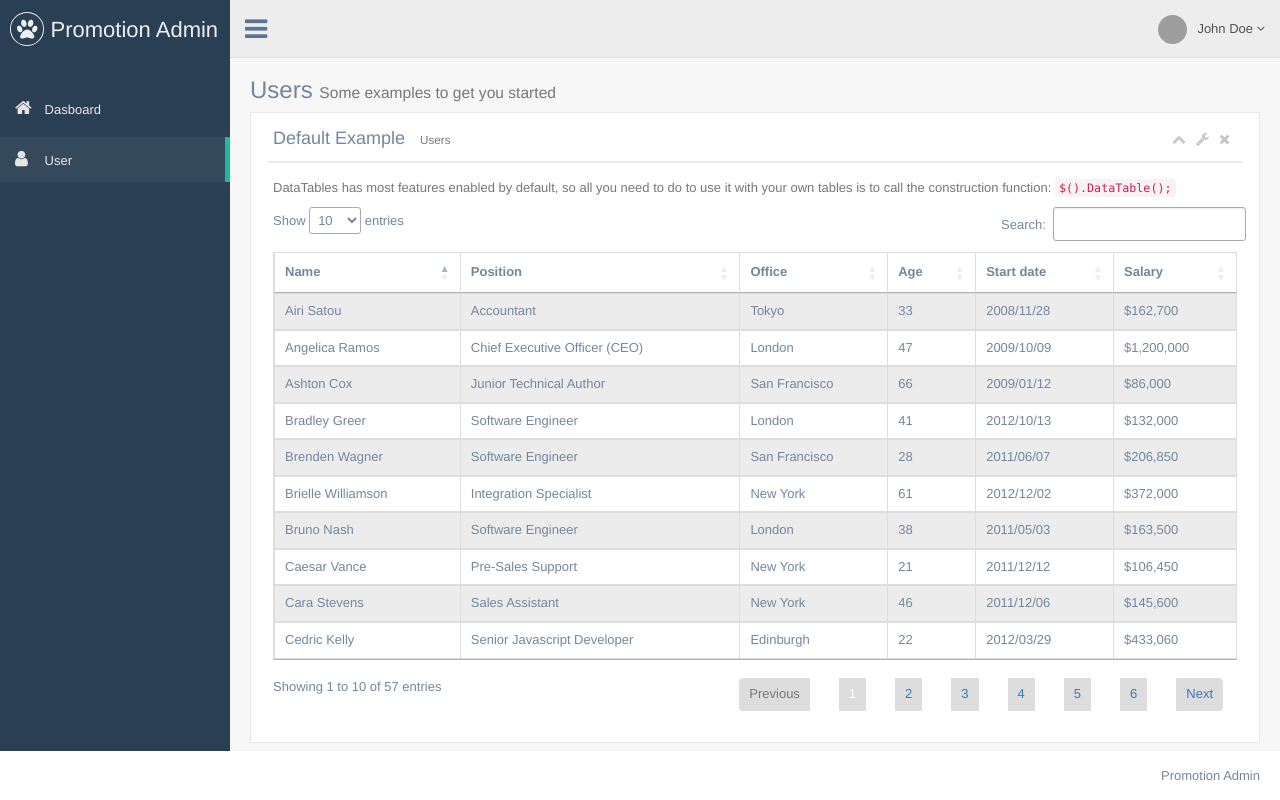
After one commit to AT-PHPIntership/my_promotions_proposal, a Laravel app: page /admin/user in a window 1280 px wide. The commit adds this page. Run offline with Laravel 8, Linux system fonts and the light colour scheme; settings files or empty folders that the repository lacks are supplied; some libraries are stand-ins or nearby versions; grey boxes are pictures that could not be loaded.

Commit message:
user manager

```diff
--- a/app/Http/routes.php
+++ b/app/Http/routes.php
@@ -14,6 +14,9 @@
 Route::get('/', function () {
     return view('backend.layouts.master');
 });
+Route::get('admin/user', function(){
+    return view('backend.layouts.user.index');
+});
 
 Route::auth();
 
--- a/resources/lang/en/labels.php
+++ b/resources/lang/en/labels.php
@@ -4,4 +4,5 @@ return [
     'label_promotion_admin' => 'Promotion Admin',
     'label_logout'   => 'Log Out',
     'label_dasboard' => 'Dasboard',
+    'label_user'     => 'User',
 ];
--- a/resources/views/backend/layouts/master.blade.php
+++ b/resources/views/backend/layouts/master.blade.php
@@ -15,6 +15,9 @@
    <link rel="stylesheet" href="https://maxcdn.bootstrapcdn.com/font-awesome/4.4.0/css/font-awesome.min.css">
    <!-- Ionicons -->
    <link rel="stylesheet" href="https://code.ionicframework.com/ionicons/2.0.1/css/ionicons.min.css">
+
+   <link rel="stylesheet" href="https://cdn.datatables.net/1.10.12/css/dataTables.bootstrap.min.css">
+   <link rel="stylesheet" href="https://cdn.datatables.net/1.10.12/css/jquery.dataTables.min.css">
   </head>
 
   <body class="nav-md footer_fixed">
@@ -27,17 +30,7 @@
         {{-- navigation --}}
         @include('backend.layouts.partials.navigation')
 
-        <!-- page content -->
-        <div class="right_col" role="main">
-          <div class="">
-            <div class="page-title">
-              <div class="title_left">
-
-              </div>
-            </div>
-          </div>
-        </div>
-        <!-- /page content -->
+        @yield('content')
 
         {{-- footer --}}
         @include('backend.layouts.partials.footer')
@@ -47,5 +40,11 @@
 
     <!-- Javascript -->
     <script src="{{ asset('backend/js/vendor.js') }}"></script>
+
+    <script src="https://cdn.datatables.net/1.10.12/js/jquery.dataTables.min.js"></script>
+    <script src="https://cdn.datatables.net/1.10.12/js/dataTables.bootstrap.min.js"></script>
+    <script>
+      $('#datatable').dataTable();
+    </script>
   </body>
 </html>
--- a/resources/views/backend/layouts/partials/side_bar.blade.php
+++ b/resources/views/backend/layouts/partials/side_bar.blade.php
@@ -17,6 +17,8 @@
         <ul class="nav side-menu">
           <li><a><i class="fa fa-home"></i> {{ trans('labels.label_dasboard') }} </a>
           </li>
+          <li><a href="{{ url('admin/user') }}"><i class="fa fa-user"></i> {{ trans('labels.label_user') }} </a>
+          </li>
         </ul>
       </div>
 
--- /dev/null
+++ b/resources/views/backend/layouts/user/index.blade.php
@@ -0,0 +1,521 @@
+@extends('backend.layouts.master')
+
+@section('content')
+
+<!-- page content -->
+        <div class="right_col" role="main">
+          <div class="">
+            <div class="page-title">
+              <div class="title_left">
+                <h3>Users <small>Some examples to get you started</small></h3>
+              </div>
+            </div>
+
+            <div class="clearfix"></div>
+
+            <div class="row">
+              <div class="col-md-12 col-sm-12 col-xs-12">
+                <div class="x_panel">
+                  <div class="x_title">
+                    <h2>Default Example <small>Users</small></h2>
+                    <ul class="nav navbar-right panel_toolbox">
+                      <li><a class="collapse-link"><i class="fa fa-chevron-up"></i></a>
+                      </li>
+                      <li class="dropdown">
+                        <a href="#" class="dropdown-toggle" data-toggle="dropdown" role="button" aria-expanded="false"><i class="fa fa-wrench"></i></a>
+                        <ul class="dropdown-menu" role="menu">
+                          <li><a href="#">Settings 1</a>
+                          </li>
+                          <li><a href="#">Settings 2</a>
+                          </li>
+                        </ul>
+                      </li>
+                      <li><a class="close-link"><i class="fa fa-close"></i></a>
+                      </li>
+                    </ul>
+                    <div class="clearfix"></div>
+                  </div>
+                  <div class="x_content">
+                    <p class="text-muted font-13 m-b-30">
+                      DataTables has most features enabled by default, so all you need to do to use it with your own tables is to call the construction function: <code>$().DataTable();</code>
+                    </p>
+                    <table id="datatable" class="table table-striped table-bordered">
+                      <thead>
+                        <tr>
+                          <th>Name</th>
+                          <th>Position</th>
+                          <th>Office</th>
+                          <th>Age</th>
+                          <th>Start date</th>
+                          <th>Salary</th>
+                        </tr>
+                      </thead>
+
+
+                      <tbody>
+                        <tr>
+                          <td>Tiger Nixon</td>
+                          <td>System Architect</td>
+                          <td>Edinburgh</td>
+                          <td>61</td>
+                          <td>2011/04/25</td>
+                          <td>$320,800</td>
+                        </tr>
+                        <tr>
+                          <td>Garrett Winters</td>
+                          <td>Accountant</td>
+                          <td>Tokyo</td>
+                          <td>63</td>
+                          <td>2011/07/25</td>
+                          <td>$170,750</td>
+                        </tr>
+                        <tr>
+                          <td>Ashton Cox</td>
+                          <td>Junior Technical Author</td>
+                          <td>San Francisco</td>
+                          <td>66</td>
+                          <td>2009/01/12</td>
+                          <td>$86,000</td>
+                        </tr>
+                        <tr>
+                          <td>Cedric Kelly</td>
+                          <td>Senior Javascript Developer</td>
+                          <td>Edinburgh</td>
+                          <td>22</td>
+                          <td>2012/03/29</td>
+                          <td>$433,060</td>
+                        </tr>
+                        <tr>
+                          <td>Airi Satou</td>
+                          <td>Accountant</td>
+                          <td>Tokyo</td>
+                          <td>33</td>
+                          <td>2008/11/28</td>
+                          <td>$162,700</td>
+                        </tr>
+                        <tr>
+                          <td>Brielle Williamson</td>
+                          <td>Integration Specialist</td>
+                          <td>New York</td>
+                          <td>61</td>
+                          <td>2012/12/02</td>
+                          <td>$372,000</td>
+                        </tr>
+                        <tr>
+                          <td>Herrod Chandler</td>
+                          <td>Sales Assistant</td>
+                          <td>San Francisco</td>
+                          <td>59</td>
+                          <td>2012/08/06</td>
+                          <td>$137,500</td>
+                        </tr>
+                        <tr>
+                          <td>Rhona Davidson</td>
+                          <td>Integration Specialist</td>
+                          <td>Tokyo</td>
+                          <td>55</td>
+                          <td>2010/10/14</td>
+                          <td>$327,900</td>
+                        </tr>
+                        <tr>
+                          <td>Colleen Hurst</td>
+                          <td>Javascript Developer</td>
+                          <td>San Francisco</td>
+                          <td>39</td>
+                          <td>2009/09/15</td>
+                          <td>$205,500</td>
+                        </tr>
+                        <tr>
+                          <td>Sonya Frost</td>
+                          <td>Software Engineer</td>
+                          <td>Edinburgh</td>
+                          <td>23</td>
+                          <td>2008/12/13</td>
+                          <td>$103,600</td>
+                        </tr>
+                        <tr>
+                          <td>Jena Gaines</td>
+                          <td>Office Manager</td>
+                          <td>London</td>
+                          <td>30</td>
+                          <td>2008/12/19</td>
+                          <td>$90,560</td>
+                        </tr>
+                        <tr>
+                          <td>Quinn Flynn</td>
+                          <td>Support Lead</td>
+                          <td>Edinburgh</td>
+                          <td>22</td>
+                          <td>2013/03/03</td>
+                          <td>$342,000</td>
+                        </tr>
+                        <tr>
+                          <td>Charde Marshall</td>
+                          <td>Regional Director</td>
+                          <td>San Francisco</td>
+                          <td>36</td>
+                          <td>2008/10/16</td>
+                          <td>$470,600</td>
+                        </tr>
+                        <tr>
+                          <td>Haley Kennedy</td>
+                          <td>Senior Marketing Designer</td>
+                          <td>London</td>
+                          <td>43</td>
+                          <td>2012/12/18</td>
+                          <td>$313,500</td>
+                        </tr>
+                        <tr>
+                          <td>Tatyana Fitzpatrick</td>
+                          <td>Regional Director</td>
+                          <td>London</td>
+                          <td>19</td>
+                          <td>2010/03/17</td>
+                          <td>$385,750</td>
+                        </tr>
+                        <tr>
+                          <td>Michael Silva</td>
+                          <td>Marketing Designer</td>
+                          <td>London</td>
+                          <td>66</td>
+                          <td>2012/11/27</td>
+                          <td>$198,500</td>
+                        </tr>
+                        <tr>
+                          <td>Paul Byrd</td>
+                          <td>Chief Financial Officer (CFO)</td>
+                          <td>New York</td>
+                          <td>64</td>
+                          <td>2010/06/09</td>
+                          <td>$725,000</td>
+                        </tr>
+                        <tr>
+                          <td>Gloria Little</td>
+                          <td>Systems Administrator</td>
+                          <td>New York</td>
+                          <td>59</td>
+                          <td>2009/04/10</td>
+                          <td>$237,500</td>
+                        </tr>
+                        <tr>
+                          <td>Bradley Greer</td>
+                          <td>Software Engineer</td>
+                          <td>London</td>
+                          <td>41</td>
+                          <td>2012/10/13</td>
+                          <td>$132,000</td>
+                        </tr>
+                        <tr>
+                          <td>Dai Rios</td>
+                          <td>Personnel Lead</td>
+                          <td>Edinburgh</td>
+                          <td>35</td>
+                          <td>2012/09/26</td>
+                          <td>$217,500</td>
+                        </tr>
+                        <tr>
+                          <td>Jenette Caldwell</td>
+                          <td>Development Lead</td>
+                          <td>New York</td>
+                          <td>30</td>
+                          <td>2011/09/03</td>
+                          <td>$345,000</td>
+                        </tr>
+                        <tr>
+                          <td>Yuri Berry</td>
+                          <td>Chief Marketing Officer (CMO)</td>
+                          <td>New York</td>
+                          <td>40</td>
+                          <td>2009/06/25</td>
+                          <td>$675,000</td>
+                        </tr>
+                        <tr>
+                          <td>Caesar Vance</td>
+                          <td>Pre-Sales Support</td>
+                          <td>New York</td>
+                          <td>21</td>
+                          <td>2011/12/12</td>
+                          <td>$106,450</td>
+                        </tr>
+                        <tr>
+                          <td>Doris Wilder</td>
+                          <td>Sales Assistant</td>
+                          <td>Sidney</td>
+                          <td>23</td>
+                          <td>2010/09/20</td>
+                          <td>$85,600</td>
+                        </tr>
+                        <tr>
+                          <td>Angelica Ramos</td>
+                          <td>Chief Executive Officer (CEO)</td>
+                          <td>London</td>
+                          <td>47</td>
+                          <td>2009/10/09</td>
+                          <td>$1,200,000</td>
+                        </tr>
+                        <tr>
+                          <td>Gavin Joyce</td>
+                          <td>Developer</td>
+                          <td>Edinburgh</td>
+                          <td>42</td>
+                          <td>2010/12/22</td>
+                          <td>$92,575</td>
+                        </tr>
+                        <tr>
+                          <td>Jennifer Chang</td>
+                          <td>Regional Director</td>
+                          <td>Singapore</td>
+                          <td>28</td>
+                          <td>2010/11/14</td>
+                          <td>$357,650</td>
+                        </tr>
+                        <tr>
+                          <td>Brenden Wagner</td>
+                          <td>Software Engineer</td>
+                          <td>San Francisco</td>
+                          <td>28</td>
+                          <td>2011/06/07</td>
+                          <td>$206,850</td>
+                        </tr>
+                        <tr>
+                          <td>Fiona Green</td>
+                          <td>Chief Operating Officer (COO)</td>
+                          <td>San Francisco</td>
+                          <td>48</td>
+                          <td>2010/03/11</td>
+                          <td>$850,000</td>
+                        </tr>
+                        <tr>
+                          <td>Shou Itou</td>
+                          <td>Regional Marketing</td>
+                          <td>Tokyo</td>
+                          <td>20</td>
+                          <td>2011/08/14</td>
+                          <td>$163,000</td>
+                        </tr>
+                        <tr>
+                          <td>Michelle House</td>
+                          <td>Integration Specialist</td>
+                          <td>Sidney</td>
+                          <td>37</td>
+                          <td>2011/06/02</td>
+                          <td>$95,400</td>
+                        </tr>
+                        <tr>
+                          <td>Suki Burks</td>
+                          <td>Developer</td>
+                          <td>London</td>
+                          <td>53</td>
+                          <td>2009/10/22</td>
+                          <td>$114,500</td>
+                        </tr>
+                        <tr>
+                          <td>Prescott Bartlett</td>
+                          <td>Technical Author</td>
+                          <td>London</td>
+                          <td>27</td>
+                          <td>2011/05/07</td>
+                          <td>$145,000</td>
+                        </tr>
+                        <tr>
+                          <td>Gavin Cortez</td>
+                          <td>Team Leader</td>
+                          <td>San Francisco</td>
+                          <td>22</td>
+                          <td>2008/10/26</td>
+                          <td>$235,500</td>
+                        </tr>
+                        <tr>
+                          <td>Martena Mccray</td>
+                          <td>Post-Sales support</td>
+                          <td>Edinburgh</td>
+                          <td>46</td>
+                          <td>2011/03/09</td>
+                          <td>$324,050</td>
+                        </tr>
+                        <tr>
+                          <td>Unity Butler</td>
+                          <td>Marketing Designer</td>
+                          <td>San Francisco</td>
+                          <td>47</td>
+                          <td>2009/12/09</td>
+                          <td>$85,675</td>
+                        </tr>
+                        <tr>
+                          <td>Howard Hatfield</td>
+                          <td>Office Manager</td>
+                          <td>San Francisco</td>
+                          <td>51</td>
+                          <td>2008/12/16</td>
+                          <td>$164,500</td>
+                        </tr>
+                        <tr>
+                          <td>Hope Fuentes</td>
+                          <td>Secretary</td>
+                          <td>San Francisco</td>
+                          <td>41</td>
+                          <td>2010/02/12</td>
+                          <td>$109,850</td>
+                        </tr>
+                        <tr>
+                          <td>Vivian Harrell</td>
+                          <td>Financial Controller</td>
+                          <td>San Francisco</td>
+                          <td>62</td>
+                          <td>2009/02/14</td>
+                          <td>$452,500</td>
+                        </tr>
+                        <tr>
+                          <td>Timothy Mooney</td>
+                          <td>Office Manager</td>
+                          <td>London</td>
+                          <td>37</td>
+                          <td>2008/12/11</td>
+                          <td>$136,200</td>
+                        </tr>
+                        <tr>
+                          <td>Jackson Bradshaw</td>
+                          <td>Director</td>
+                          <td>New York</td>
+                          <td>65</td>
+                          <td>2008/09/26</td>
+                          <td>$645,750</td>
+                        </tr>
+                        <tr>
+                          <td>Olivia Liang</td>
+                          <td>Support Engineer</td>
+                          <td>Singapore</td>
+                          <td>64</td>
+                          <td>2011/02/03</td>
+                          <td>$234,500</td>
+                        </tr>
+                        <tr>
+                          <td>Bruno Nash</td>
+                          <td>Software Engineer</td>
+                          <td>London</td>
+                          <td>38</td>
+                          <td>2011/05/03</td>
+                          <td>$163,500</td>
+                        </tr>
+                        <tr>
+                          <td>Sakura Yamamoto</td>
+                          <td>Support Engineer</td>
+                          <td>Tokyo</td>
+                          <td>37</td>
+                          <td>2009/08/19</td>
+                          <td>$139,575</td>
+                        </tr>
+                        <tr>
+                          <td>Thor Walton</td>
+                          <td>Developer</td>
+                          <td>New York</td>
+                          <td>61</td>
+                          <td>2013/08/11</td>
+                          <td>$98,540</td>
+                        </tr>
+                        <tr>
+                          <td>Finn Camacho</td>
+                          <td>Support Engineer</td>
+                          <td>San Francisco</td>
+                          <td>47</td>
+                          <td>2009/07/07</td>
+                          <td>$87,500</td>
+                        </tr>
+                        <tr>
+                          <td>Serge Baldwin</td>
+                          <td>Data Coordinator</td>
+                          <td>Singapore</td>
+                          <td>64</td>
+                          <td>2012/04/09</td>
+                          <td>$138,575</td>
+                        </tr>
+                        <tr>
+                          <td>Zenaida Frank</td>
+                          <td>Software Engineer</td>
+                          <td>New York</td>
+                          <td>63</td>
+                          <td>2010/01/04</td>
+                          <td>$125,250</td>
+                        </tr>
+                        <tr>
+                          <td>Zorita Serrano</td>
+                          <td>Software Engineer</td>
+                          <td>San Francisco</td>
+                          <td>56</td>
+                          <td>2012/06/01</td>
+                          <td>$115,000</td>
+                        </tr>
+                        <tr>
+                          <td>Jennifer Acosta</td>
+                          <td>Junior Javascript Developer</td>
+                          <td>Edinburgh</td>
+                          <td>43</td>
+                          <td>2013/02/01</td>
+                          <td>$75,650</td>
+                        </tr>
+                        <tr>
+                          <td>Cara Stevens</td>
+                          <td>Sales Assistant</td>
+                          <td>New York</td>
+                          <td>46</td>
+                          <td>2011/12/06</td>
+                          <td>$145,600</td>
+                        </tr>
+                        <tr>
+                          <td>Hermione Butler</td>
+                          <td>Regional Director</td>
+                          <td>London</td>
+                          <td>47</td>
+                          <td>2011/03/21</td>
+                          <td>$356,250</td>
+                        </tr>
+                        <tr>
+                          <td>Lael Greer</td>
+                          <td>Systems Administrator</td>
+                          <td>London</td>
+                          <td>21</td>
+                          <td>2009/02/27</td>
+                          <td>$103,500</td>
+                        </tr>
+                        <tr>
+                          <td>Jonas Alexander</td>
+                          <td>Developer</td>
+                          <td>San Francisco</td>
+                          <td>30</td>
+                          <td>2010/07/14</td>
+                          <td>$86,500</td>
+                        </tr>
+                        <tr>
+                          <td>Shad Decker</td>
+                          <td>Regional Director</td>
+                          <td>Edinburgh</td>
+                          <td>51</td>
+                          <td>2008/11/13</td>
+                          <td>$183,000</td>
+                        </tr>
+                        <tr>
+                          <td>Michael Bruce</td>
+                          <td>Javascript Developer</td>
+                          <td>Singapore</td>
+                          <td>29</td>
+                          <td>2011/06/27</td>
+                          <td>$183,000</td>
+                        </tr>
+                        <tr>
+                          <td>Donna Snider</td>
+                          <td>Customer Support</td>
+                          <td>New York</td>
+                          <td>27</td>
+                          <td>2011/01/25</td>
+                          <td>$112,000</td>
+                        </tr>
+                      </tbody>
+                    </table>
+                  </div>
+                </div>
+              </div>
+            </div>
+          </div>
+        </div>
+        <!-- /page content -->
+        @endsection
```
